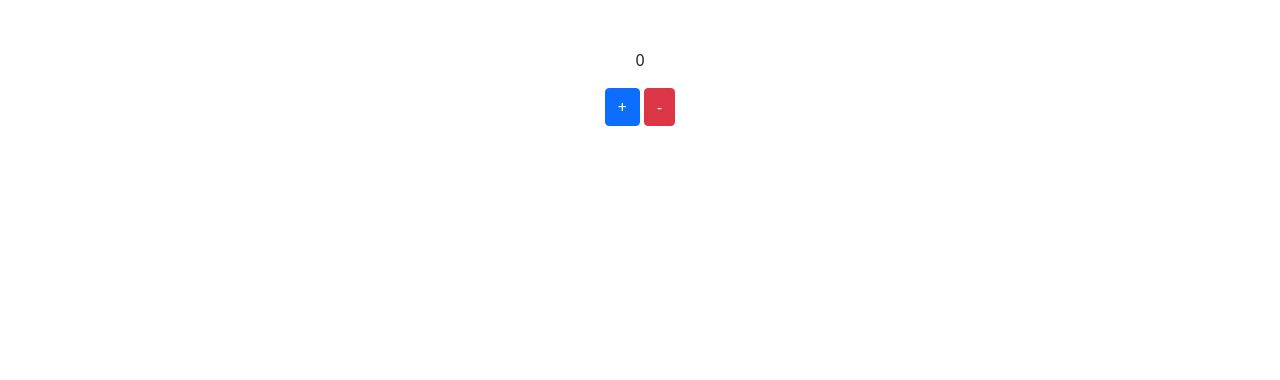
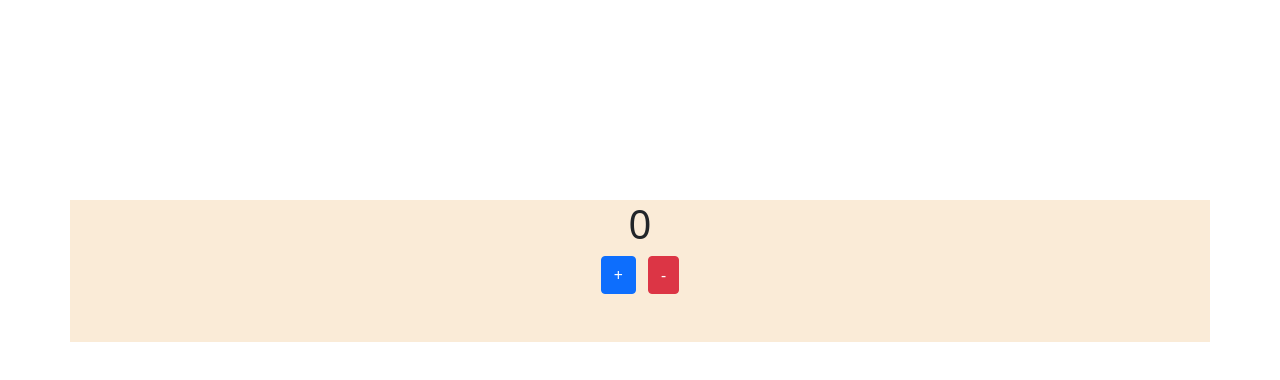
Before and after one commit to kamrul-dev/dom-conceptual, a plain HTML site: page index.html in a window 1280 px wide. Drawn offline with nearby package versions, Linux system fonts and the light colour scheme.

Commit message:
some style added

```diff
--- a/index.html
+++ b/index.html
@@ -1,20 +1,31 @@
 <!DOCTYPE html>
 <html lang="en">
+
 <head>
     <meta charset="UTF-8">
     <meta http-equiv="X-UA-Compatible" content="IE=edge">
     <meta name="viewport" content="width=device-width, initial-scale=1.0">
     <title>Document</title>
     <!-- bootstrap cdn link -->
-    <link href="https://cdn.jsdelivr.net/npm/bootstrap@5.1.3/dist/css/bootstrap.min.css" rel="stylesheet" integrity="sha384-1BmE4kWBq78iYhFldvKuhfTAU6auU8tT94WrHftjDbrCEXSU1oBoqyl2QvZ6jIW3" crossorigin="anonymous">
+    <link href="https://cdn.jsdelivr.net/npm/bootstrap@5.1.3/dist/css/bootstrap.min.css" rel="stylesheet"
+        integrity="sha384-1BmE4kWBq78iYhFldvKuhfTAU6auU8tT94WrHftjDbrCEXSU1oBoqyl2QvZ6jIW3" crossorigin="anonymous">
+
+    <style>
+        div{
+            background-color: antiquewhite;
+            width: 30px;
+            margin-top: 200px;
+        }
+    </style>
 </head>
+
 <body>
-
-   <div class="container text-center mt-5">
-    <p id="count">0</p>
-    <button id="add" class="btn btn-primary add"> + </button>
-    <button id="minus" class="btn btn-danger minus"> - </button>
-   </div>
+    <div class="container text-center">
+        <h1 class="text-center mt-5" id="count">0</h1>
+        <button id="add" class="btn btn-primary add mr-2 mb-5"> + </button>
+        <button id="minus" class="btn btn-danger minus ms-2 mb-5"> - </button>
+    </div>
     <script src="js/app.js"></script>
 </body>
+
 </html>
```
